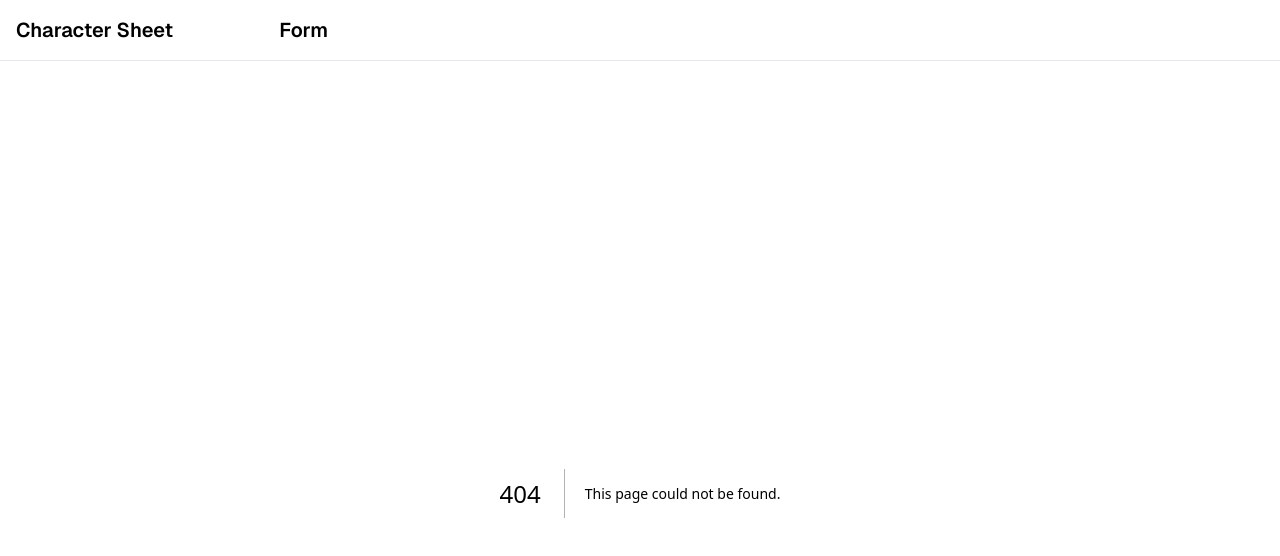
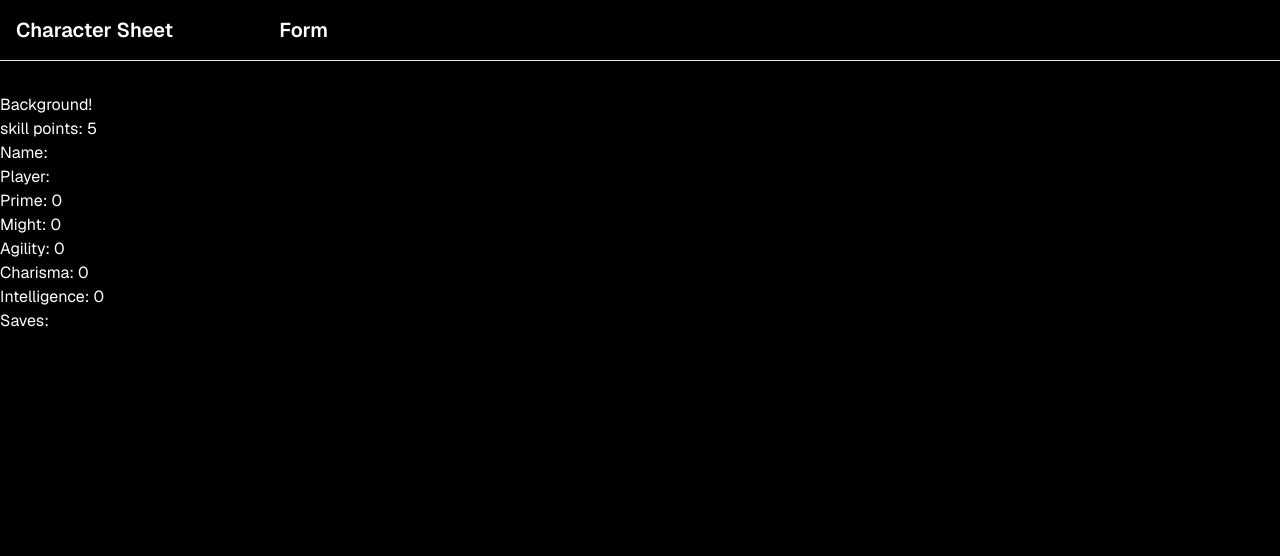
Before and after one commit to thegouge/dc20-beyond, a Next.js app: page /form/background in a window 1280 px wide. Before the commit this address had no page. Shown: the top 556 px of the page. Built offline with nearby package versions, Linux system fonts and the light colour scheme.

Commit message:
Creating the Background page as a check in
This v0 of the background page serves more as a "checking in" page to
make sure I've been writing to the character context

```diff
--- /dev/null
+++ b/src/app/form/background/page.tsx
@@ -0,0 +1,33 @@
+"use client";
+
+import { useContext, useState } from "react";
+import { CharacterContext } from "~/helpers/characterContext";
+
+export default function BackgroundPage() {
+  const character = useContext(CharacterContext);
+  const [skillPoints, setSkillPoints] = useState(5 + character.intelligence);
+
+  return (
+    <div>
+      Background!
+      <br />
+      skill points: {skillPoints}
+      <br />
+      Name: {character.name}
+      <br />
+      Player: {character.playerName}
+      <br />
+      Prime: {character.prime}
+      <br />
+      Might: {character.might}
+      <br />
+      Agility: {character.agility}
+      <br />
+      Charisma: {character.charisma}
+      <br />
+      Intelligence: {character.intelligence}
+      <br />
+      Saves: {character.attributeSaveMasteries}
+    </div>
+  );
+}
```
Also changed, not shown: 1 other file (tests, documents, lock files or other folders).
